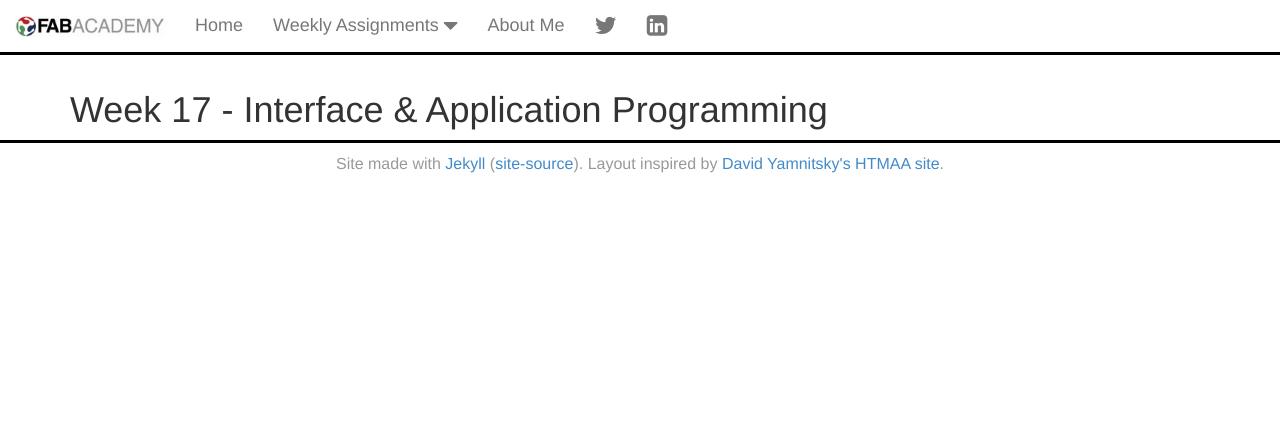
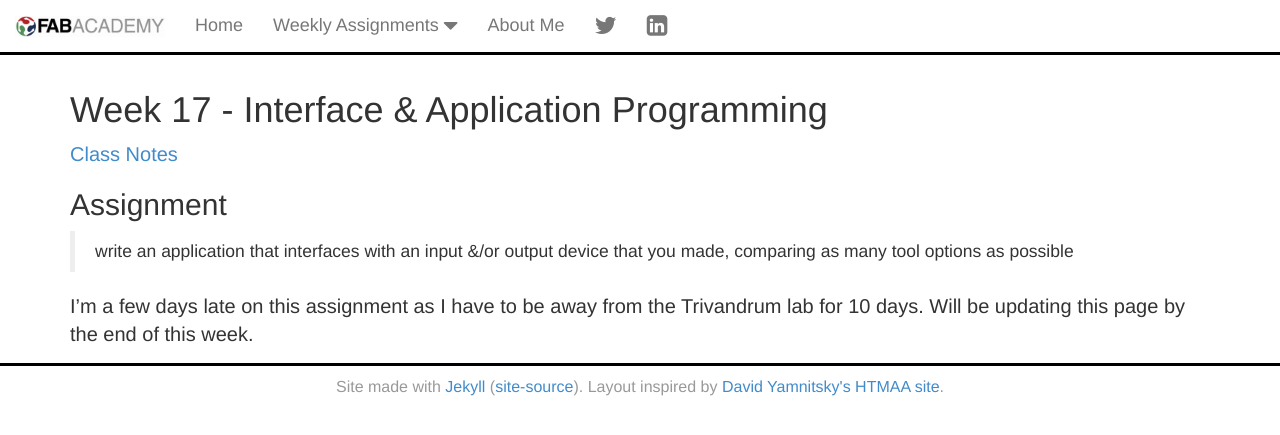
Before and after one commit to yogi/fabacademy2016, a Jekyll site: the page built from w17-interface.md, in a window 1280 px wide. Shown: the top 435 px of the page. Built offline with Jekyll 4.4.1, drawn with Linux system fonts in a browser that asks for light colours.

Commit message:
late note

```diff
--- a/w17-interface.md
+++ b/w17-interface.md
@@ -3,3 +3,13 @@ layout: page
 title: Week 17 - Interface & Application Programming
 permalink: w17-interface.html
 ---
+
+[Class Notes](http://academy.cba.mit.edu/classes/interface_application_programming/index.html)
+
+## Assignment
+
+> write an application that interfaces with an input &/or output device that you made,
+    comparing as many tool options as possible
+
+I'm a few days late on this assignment as I have to be away from the Trivandrum lab for 10 days. Will be updating this
+    page by the end of this week.
```
Also changed, not shown: about.md (+2 -4 lines), index.md (+2 -1 lines).
